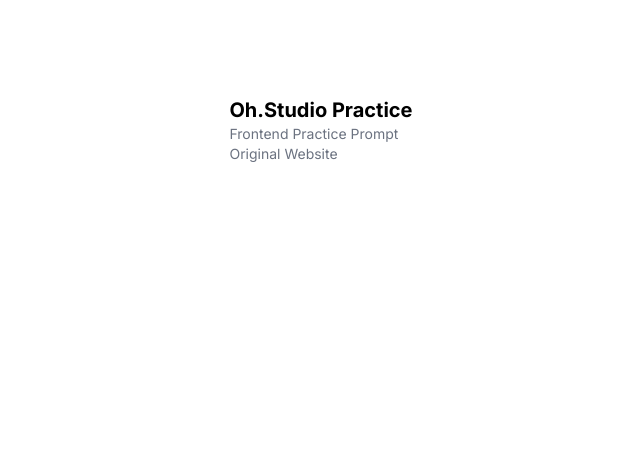
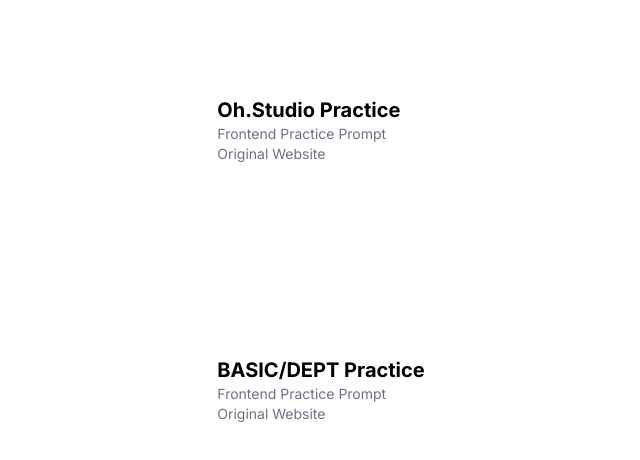
Before and after one commit to bryndsey/frontend-practice, a Next.js app: page / in a window 1280 px wide. Shown: the top 460 px of the page, without its empty margins (319-959 px from the left). Built offline with nearby package versions, Linux system fonts and the light colour scheme.

Commit message:
Add structure for BASIC/DEPT practice

```diff
--- /dev/null
+++ b/src/app/frontend-practice/basic-dept/page.tsx
@@ -0,0 +1,3 @@
+export default function Page() {
+  return <main>Hello</main>;
+}
--- a/src/app/page.tsx
+++ b/src/app/page.tsx
@@ -4,7 +4,7 @@ import Link from "next/link";
 export default function Home() {
   return (
     <main className="flex min-h-screen flex-col items-center justify-between p-24">
-      <ul>
+      <ul className="flex flex-col gap-48">
         <li className="flex flex-col">
           <Link
             href="/frontend-practice/oh-studio"
@@ -25,6 +25,27 @@ export default function Home() {
             Original Website
           </a>
         </li>
+
+        <li className="flex flex-col">
+          <Link
+            href="/frontend-practice/basic-dept"
+            className="text-xl font-bold"
+          >
+            BASIC/DEPT Practice
+          </Link>
+          <a
+            href="https://www.frontendpractice.com/projects/basic"
+            className="text-sm text-gray-500 hover:text-gray-400"
+          >
+            Frontend Practice Prompt
+          </a>
+          <a
+            href="https://www.basicagency.com/"
+            className="text-sm  text-gray-500 hover:text-gray-400"
+          >
+            Original Website
+          </a>
+        </li>
       </ul>
     </main>
   );
```
